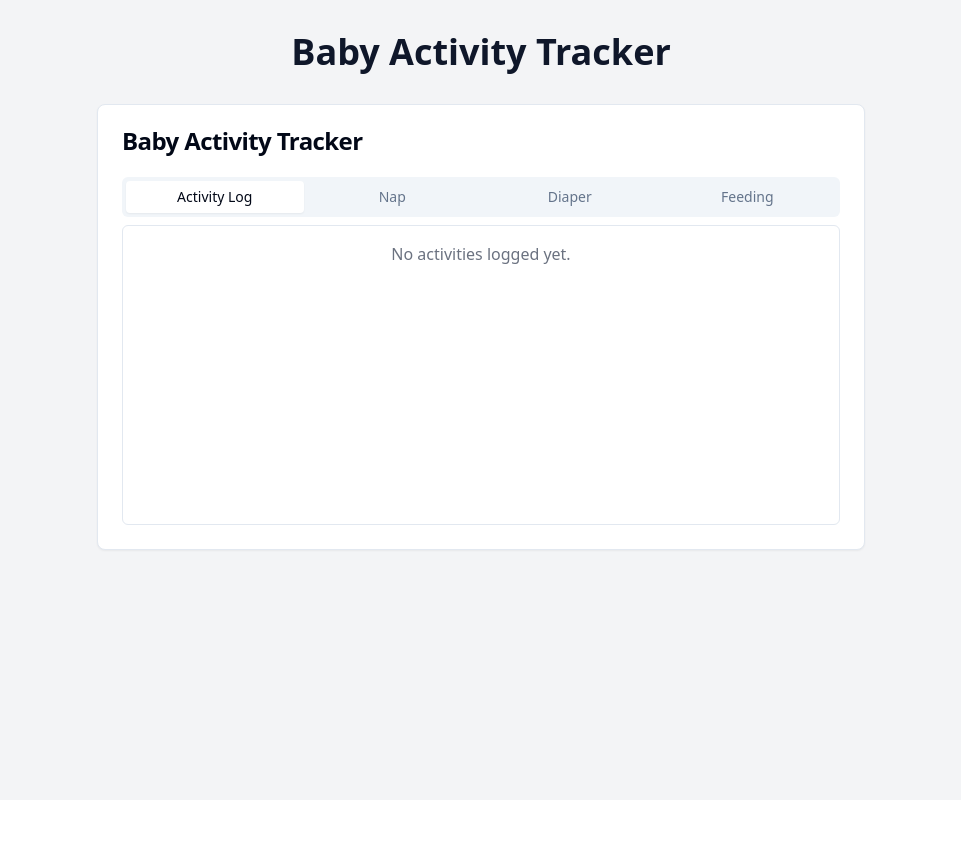
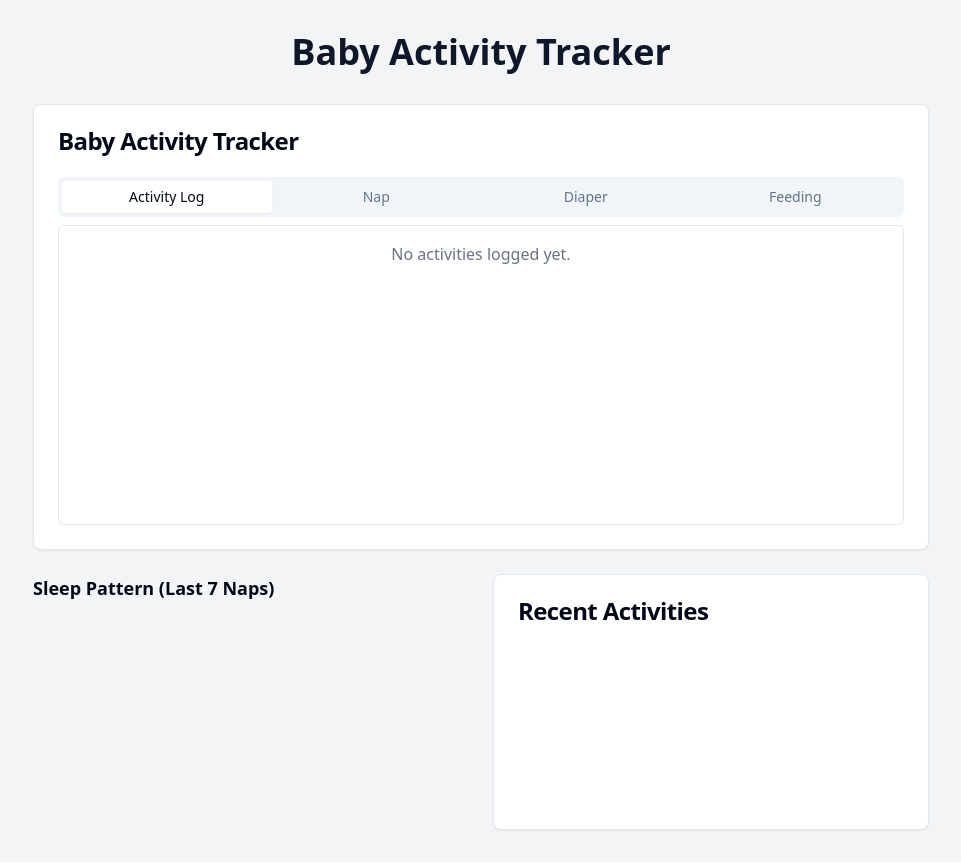
Before and after one commit to GPT-Engineer-App-Dev/nap-n-poop-pal, a React (Vite) app: page / in a window 1280 px wide. Shown: the whole page, without its empty margins (159-1120 px from the left). Before the commit the page ends 800 px from the top, so only its background shows below. Built offline with nearby package versions, Linux system fonts and the light colour scheme.

Commit message:
Continue development of features
[skip gpt_engineer]

```diff
--- /dev/null
+++ b/src/components/ActivitySummary.jsx
@@ -0,0 +1,38 @@
+import React from 'react';
+import { Card, CardContent, CardHeader, CardTitle } from '@/components/ui/card';
+
+const ActivitySummary = ({ activities }) => {
+  const recentActivities = activities.slice(-5).reverse();
+
+  const getActivityEmoji = (type) => {
+    switch (type) {
+      case 'Nap': return '💤';
+      case 'Diaper Change': return '🧷';
+      case 'Feeding': return '🍼';
+      default: return '📝';
+    }
+  };
+
+  return (
+    <Card>
+      <CardHeader>
+        <CardTitle>Recent Activities</CardTitle>
+      </CardHeader>
+      <CardContent>
+        <ul className="space-y-2">
+          {recentActivities.map((activity) => (
+            <li key={activity.id} className="flex items-center space-x-2">
+              <span>{getActivityEmoji(activity.type)}</span>
+              <span>{activity.type}</span>
+              <span className="text-sm text-gray-500">
+                {new Date(activity.timestamp).toLocaleTimeString()}
+              </span>
+            </li>
+          ))}
+        </ul>
+      </CardContent>
+    </Card>
+  );
+};
+
+export default ActivitySummary;
--- a/src/components/BabyTracker.jsx
+++ b/src/components/BabyTracker.jsx
@@ -6,6 +6,8 @@ import ActivityLog from './ActivityLog';
 import NapTracker from './NapTracker';
 import DiaperTracker from './DiaperTracker';
 import FeedingTracker from './FeedingTracker';
+import SleepChart from './SleepChart';
+import ActivitySummary from './ActivitySummary';
 
 const BabyTracker = () => {
   const [activities, setActivities] = useState([]);
@@ -15,7 +17,8 @@ const BabyTracker = () => {
   };
 
   return (
-    <Card className="w-full max-w-3xl mx-auto">
+    <div className="w-full max-w-4xl mx-auto space-y-6">
+      <Card>
         <CardHeader>
           <CardTitle>Baby Activity Tracker</CardTitle>
         </CardHeader>
@@ -42,6 +45,11 @@ const BabyTracker = () => {
           </Tabs>
         </CardContent>
       </Card>
+      <div className="grid grid-cols-1 md:grid-cols-2 gap-6">
+        <SleepChart activities={activities} />
+        <ActivitySummary activities={activities} />
+      </div>
+    </div>
   );
 };
 
--- /dev/null
+++ b/src/components/SleepChart.jsx
@@ -0,0 +1,28 @@
+import React from 'react';
+import { BarChart, Bar, XAxis, YAxis, Tooltip, ResponsiveContainer } from 'recharts';
+
+const SleepChart = ({ activities }) => {
+  const sleepData = activities
+    .filter(activity => activity.type === 'Nap')
+    .slice(-7) // Get the last 7 nap entries
+    .map(activity => ({
+      date: new Date(activity.timestamp).toLocaleDateString(),
+      duration: activity.duration
+    }));
+
+  return (
+    <div className="w-full h-64">
+      <h3 className="text-lg font-semibold mb-2">Sleep Pattern (Last 7 Naps)</h3>
+      <ResponsiveContainer width="100%" height="100%">
+        <BarChart data={sleepData}>
+          <XAxis dataKey="date" />
+          <YAxis label={{ value: 'Duration (min)', angle: -90, position: 'insideLeft' }} />
+          <Tooltip />
+          <Bar dataKey="duration" fill="#8884d8" />
+        </BarChart>
+      </ResponsiveContainer>
+    </div>
+  );
+};
+
+export default SleepChart;
```
Lines whose indentation alone changed are shown as unchanged.
